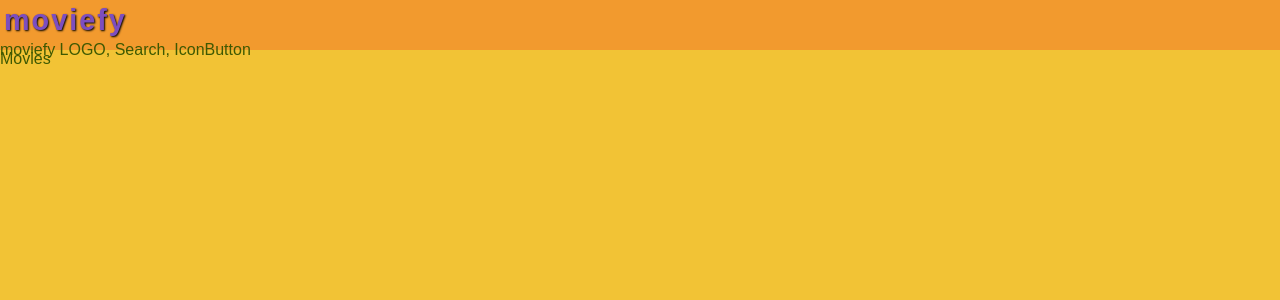
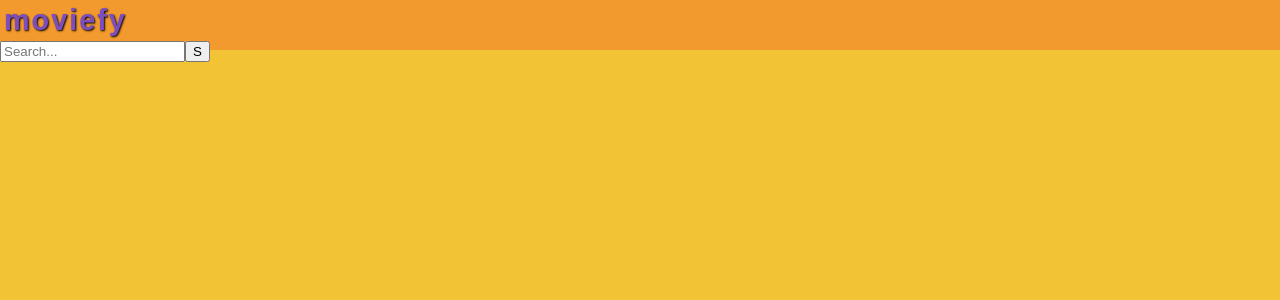
Before and after one commit to golubs/moviefy, a React (Create React App) app: page / in a window 1280 px wide. Shown: the top 300 px of the page. Built offline with nearby package versions, Linux system fonts and the light colour scheme; a web font is replaced by a local one.

Commit message:
prepare search input and button

```diff
--- a/src/App.js
+++ b/src/App.js
@@ -7,7 +7,6 @@ function App() {
     <>
       <GlobalStyles />
       <Header />
-      <main>Movies</main>
     </>
   );
 }
--- a/src/components/Header.js
+++ b/src/components/Header.js
@@ -1,6 +1,8 @@
 import React from "react";
 import styled from "@emotion/styled";
 import Logo from "./Logo";
+import Search from "./Search";
+import SearchButton from "./SearchButton";
 
 const AppBar = styled.header`
   background: #f29a2e;
@@ -9,9 +11,11 @@ const AppBar = styled.header`
 
 export default function Header() {
   return (
+    // moviefy LOGO, Search, IconButton
     <AppBar>
       <Logo test="moviefy" />
-      moviefy LOGO, Search, IconButton
+      <Search />
+      <SearchButton />
     </AppBar>
   );
 }
--- /dev/null
+++ b/src/components/Search.js
@@ -0,0 +1,5 @@
+import React from "react";
+
+export default function Search() {
+  return <input placeholder="Search..." />;
+}
--- /dev/null
+++ b/src/components/SearchButton.js
@@ -0,0 +1,5 @@
+import React from "react";
+
+export default function SearchButton() {
+  return <button>S</button>;
+}
```
